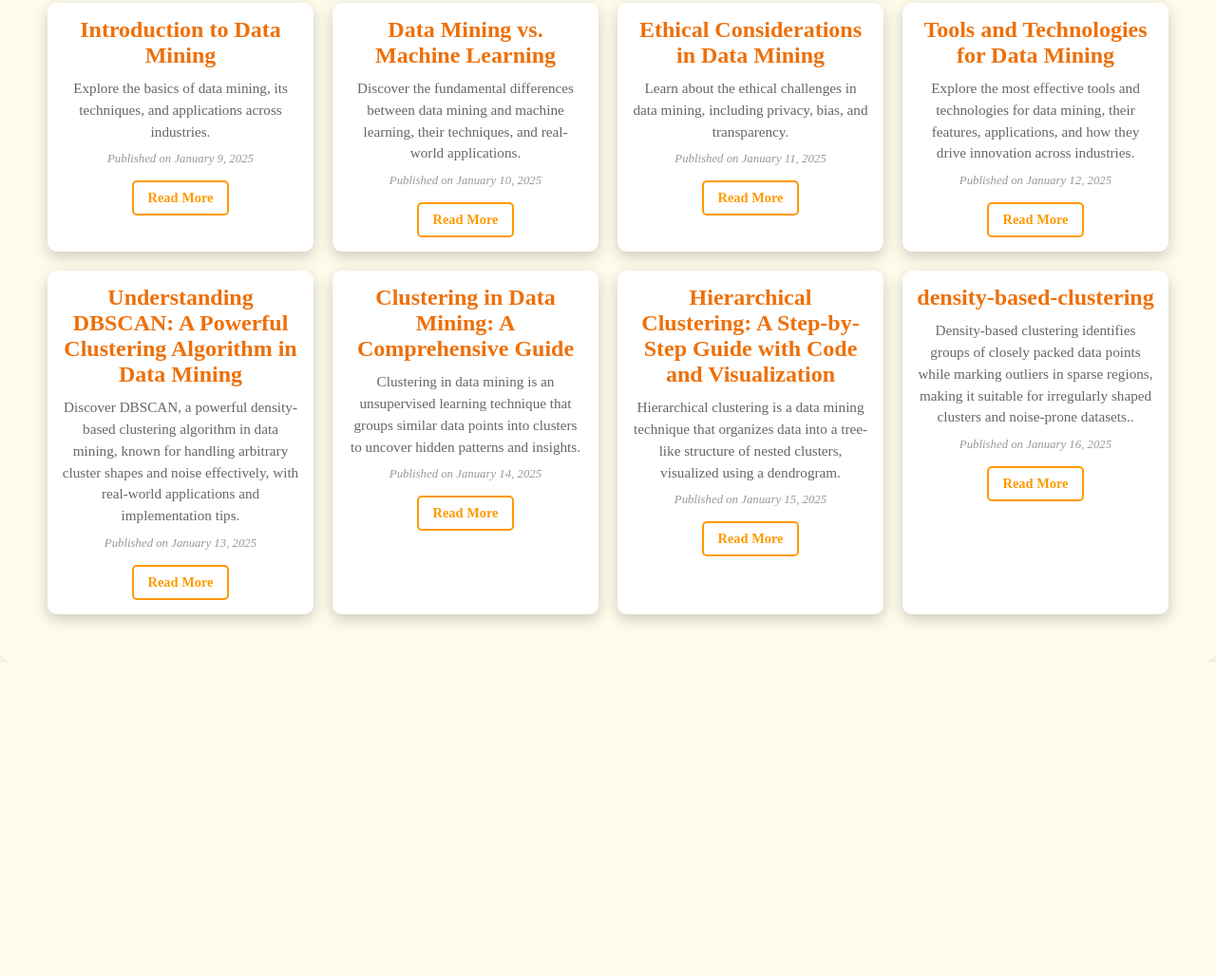
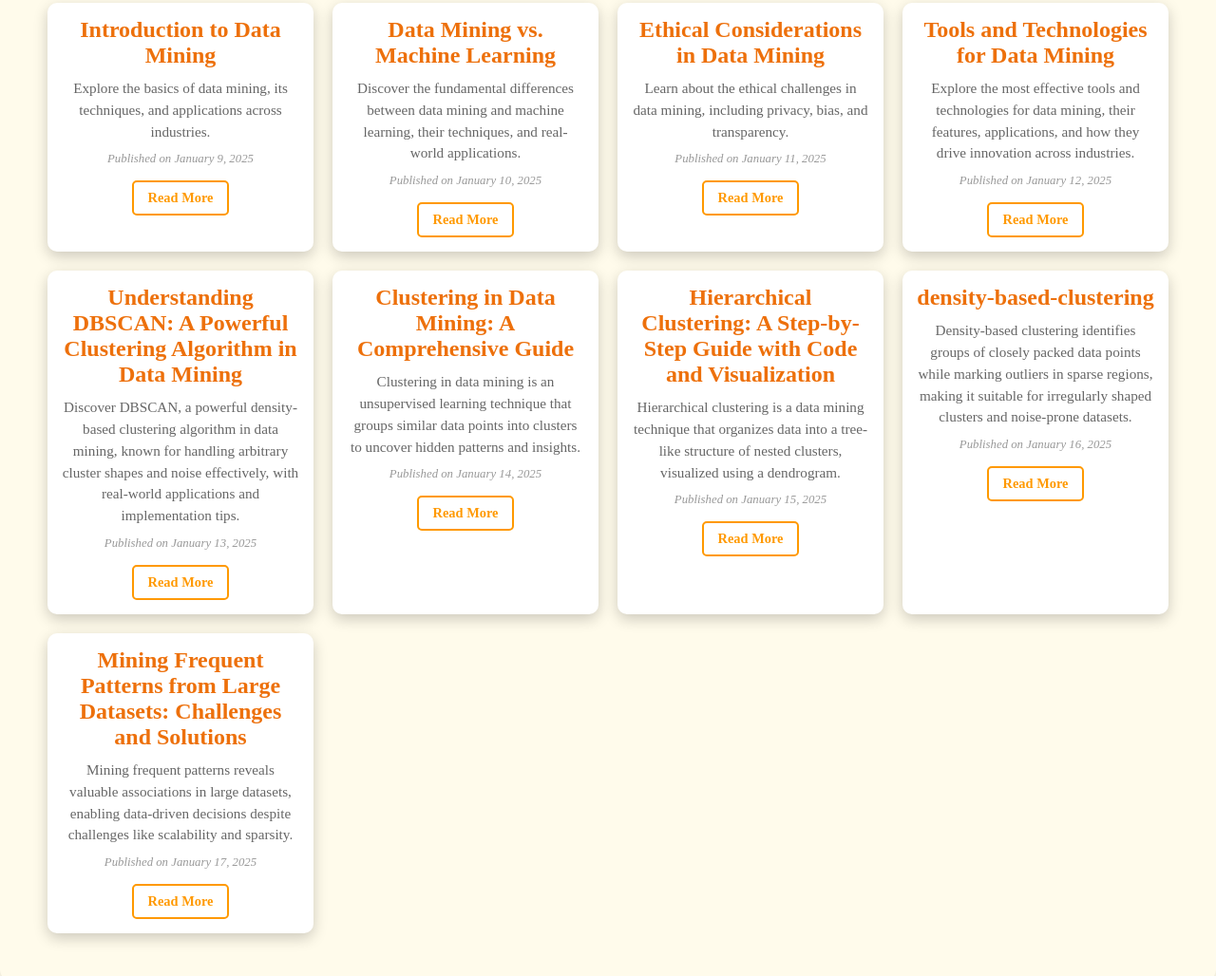
Before and after one commit to Muhammadsaroshtahir/msarosh, a plain HTML site: page blogs.html in a window 1280 px wide. Shown: the part 170-1198 px from the top of the page at 95% size. Before the commit the page ends 867 px from the top, so only its background shows below. Drawn offline with Linux system fonts and the light colour scheme.

Commit message:
Update blogs.html

```diff
--- a/blogs.html
+++ b/blogs.html
@@ -112,9 +112,19 @@
                                 <!-- Blog Item 8 -->
         <div class="blog-item">
             <h2>density-based-clustering</h2>
-            <p>Density-based clustering identifies groups of closely packed data points while marking outliers in sparse regions, making it suitable for irregularly shaped clusters and noise-prone datasets..</p>
+            <p>Density-based clustering identifies groups of closely packed data points while marking outliers in sparse regions, making it suitable for irregularly shaped clusters and noise-prone datasets.</p>
             <span>Published on January 16, 2025</span>
             <a href="https://medium.com/@muhammadsarosh.ai/understanding-density-based-clustering-a-comprehensive-guide-dfadfdff21ad"
+               target="_blank"
+               rel="noopener noreferrer">Read More</a>
+        </div>
+
+                                        <!-- Blog Item 9 -->
+        <div class="blog-item">
+            <h2>Mining Frequent Patterns from Large Datasets: Challenges and Solutions</h2>
+            <p>Mining frequent patterns reveals valuable associations in large datasets, enabling data-driven decisions despite challenges like scalability and sparsity.</p>
+            <span>Published on January 17, 2025</span>
+            <a href="https://medium.com/@muhammadsarosh.ai/mining-frequent-patterns-from-large-datasets-challenges-and-solutions-1c453acbc25f"
                target="_blank"
                rel="noopener noreferrer">Read More</a>
         </div>
```
